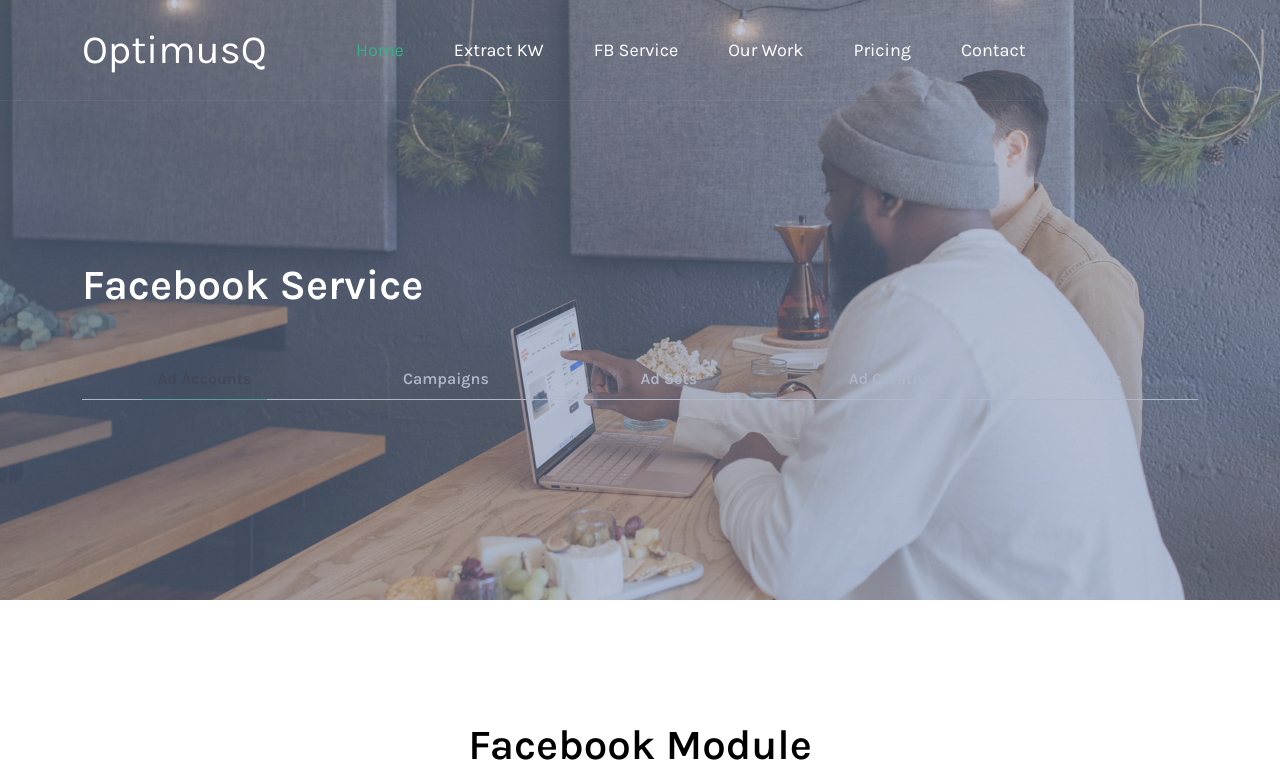
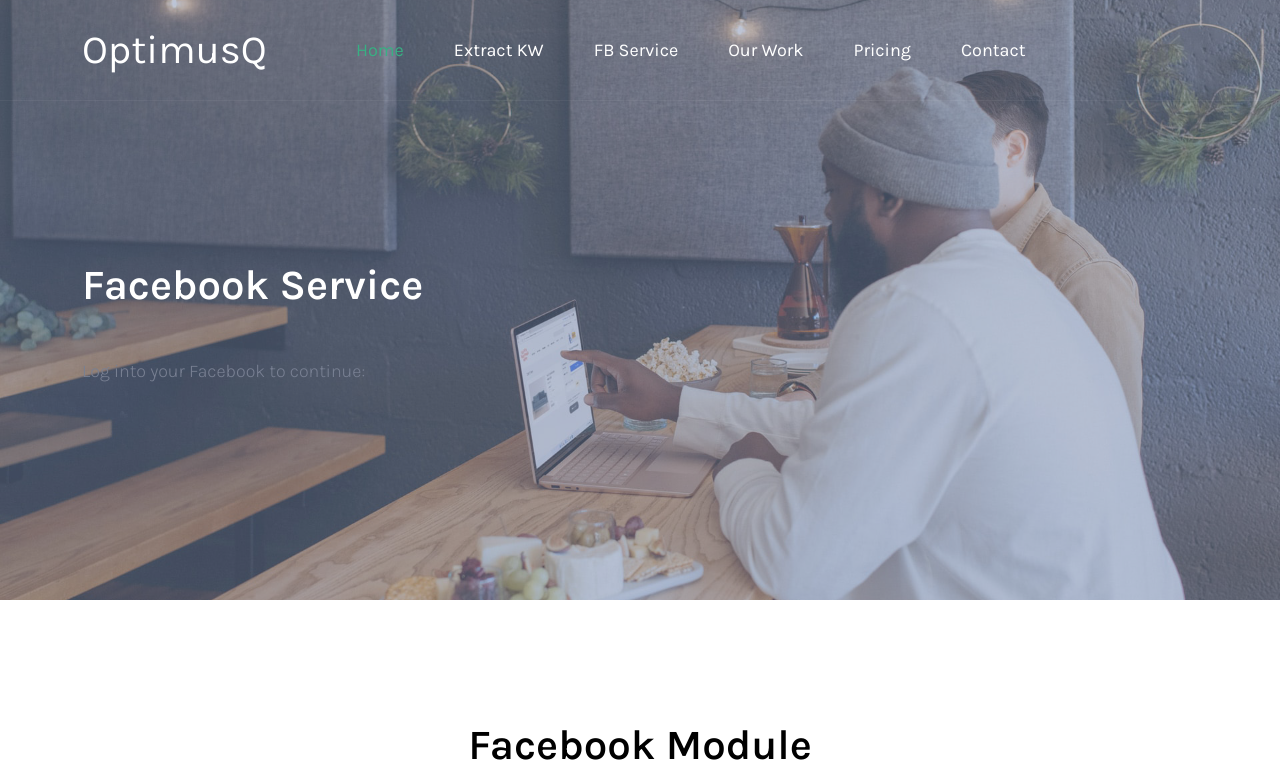
Before and after one commit to aviferdman/OptimusQ, a Flask app: page /fb in a window 1280 px wide. Shown: the top 769 px of the page. Run offline with Flask 2, Linux system fonts and the light colour scheme; some libraries are stand-ins or nearby versions.

Commit message:
added fb login

```diff
--- a/templates/fb_index.html
+++ b/templates/fb_index.html
@@ -35,6 +35,142 @@
     </head>
 
     <body>
+
+    <script>
+
+  function statusChangeCallback(response) {  // Called with the results from FB.getLoginStatus().
+    console.log('statusChangeCallback');
+    console.log(response);                   // The current login status of the person.
+    if (response.status === 'connected') {   // Logged into your webpage and Facebook.
+      testAPI();
+    //   const access_token = FB.getAuthResponse()['accessToken'];
+      const access_token = response.authResponse['accessToken'];
+      const user_id = response.authResponse['userID'];
+
+
+      console.log('Access Token: '+ access_token);
+      console.log('user ID: '+ user_id);
+
+      // **newly added**
+      let data = {"access_token": access_token};
+      // let xhr = new XMLHttpRequest();
+      //   xhr.onreadystatechange = function() {
+      //   if (this.readyState == 4 && this.status == 200) {
+      //       console.log("server returned response: " + response);
+      //       // window.location.href = response.redirect;
+      //   }
+      // };
+      // xhr.open("POST", "fb_logged_in");
+      // xhr.setRequestHeader("Content-type", "application/json") // or "text/plain"
+      // xhr.send(JSON.stringify(data));
+
+
+
+      function foo(callback, data) {
+            httpRequest = new XMLHttpRequest();
+            httpRequest.onreadystatechange = function () {
+                if (httpRequest.readyState === 4) { // request is done
+                    if (httpRequest.status === 200) { // successfully
+                        callback(httpRequest); // we're calling our method
+                    }
+                }
+                };
+                httpRequest.open('POST', "fb_logged_in");
+                httpRequest.setRequestHeader("Content-type", "application/json") // or "text/plain"
+                httpRequest.send(JSON.stringify(data));
+    }
+
+    foo(function (result) {
+        console.log("**result: " + result.response);
+        // window.location.href = result.response;
+    }, data);
+
+
+
+      // let xhr = new XMLHttpRequest();
+      // xhr.open(form.method, form.action, true);
+      // xhr.setRequestHeader('Content-Type', 'application/json; charset=UTF-8');
+
+      // // send the collected data as JSON
+      // xhr.send(JSON.stringify(data));
+
+
+        // $.ajax({
+        //     type: "POST",
+        //     url: "fb_logged_in",
+        //     data: JSON.stringify(access_token),
+        //     contentType : "application/json",
+        //     success: function(response) {
+        //         console.log("server returned response: " + response);
+        //          window.location.href = response.redirect;
+        //     },
+        //     error: function(error) {
+        //         console.log(error);
+        //     }
+        // });
+
+
+
+      // **
+
+
+
+    } else {                                 // Not logged into your webpage or we are unable to tell.
+      document.getElementById('status').innerHTML = 'Please log ' +
+        'into this webpage.';
+    }
+  }
+
+
+  function checkLoginState() {               // Called when a person is finished with the Login Button.
+    FB.getLoginStatus(function(response) {   // See the onlogin handler
+      statusChangeCallback(response);
+    });
+  }
+
+
+  window.fbAsyncInit = function() {
+    FB.init({
+      appId      : '331878552252931',
+      cookie     : true,                     // Enable cookies to allow the server to access the session.
+      xfbml      : true,                     // Parse social plugins on this webpage.
+      version    : 'v13.0'           // Use this Graph API version for this call.
+    });
+
+
+    FB.getLoginStatus(function(response) {   // Called after the JS SDK has been initialized.
+      statusChangeCallback(response);        // Returns the login status.
+    });
+  };
+
+  function testAPI() {                      // Testing Graph API after login.  See statusChangeCallback() for when this call is made.
+    console.log('Welcome!  Fetching your information.... ');
+    FB.api('/me', function(response) {
+      console.log('Successful login for: ' + response.name);
+      document.getElementById('status').innerHTML =
+        'Thanks for logging in, ' + response.name + '!';
+    });
+  }
+
+
+</script>
+
+
+
+
+<!--
+<div class="fb-login-button" scope="public_profile,email,ads_management,ads_read,business_management" data-width="" data-size="medium" data-button-type="continue_with" data-layout="default" data-auto-logout-link="true" data-use-continue-as="false"></div>
+-->
+
+<div id="status">
+</div>
+
+<!-- Load the JS SDK asynchronously -->
+<script async defer crossorigin="anonymous" src="https://connect.facebook.net/en_US/sdk.js"></script>
+
+
+
+
 
  <nav class="navbar fixed-top navbar-expand-lg">
             <div class="container">
@@ -99,15 +235,11 @@
 
                     </div>
                                                 <nav>
-                                <div class="nav nav-tabs" id="nav-tab" role="tablist">
-                                    <button class="nav-link active" id="nav-intro-tab" data-bs-toggle="tab" data-bs-target="#nav-intro" type="button" role="tab" aria-controls="nav-intro" aria-selected="true">Ad Accounts</button>
-                                    <button class="nav-link" id="nav-profile-tab" data-bs-toggle="tab" data-bs-target="#nav-profile" type="button" role="tab" aria-controls="nav-profile" aria-selected="false">Campaigns</button>
-                                    <button class="nav-link" id="nav-faq-tab" data-bs-toggle="tab" data-bs-target="#nav-faq" type="button" role="tab" aria-controls="nav-faq" aria-selected="false">Ad Sets</button>
-                                    <button class="nav-link" id="nav-faq-tab" data-bs-toggle="tab" data-bs-target="#nav-faq" type="button" role="tab" aria-controls="nav-faq" aria-selected="false">Ad Creatives</button>
-                                    <button class="nav-link" id="nav-faq-tab" data-bs-toggle="tab" data-bs-target="#nav-faq" type="button" role="tab" aria-controls="nav-faq" aria-selected="false">Ads</button>
+<!-- The JS SDK Login Button -->
 
-
-                                </div>
+<P>Log into your Facebook to continue:</P>
+<fb:login-button scope="public_profile,email,ads_management,ads_read,business_management" size="large" onlogin="checkLoginState();">
+</fb:login-button>
                             </nav>
                 </div>
 
```
